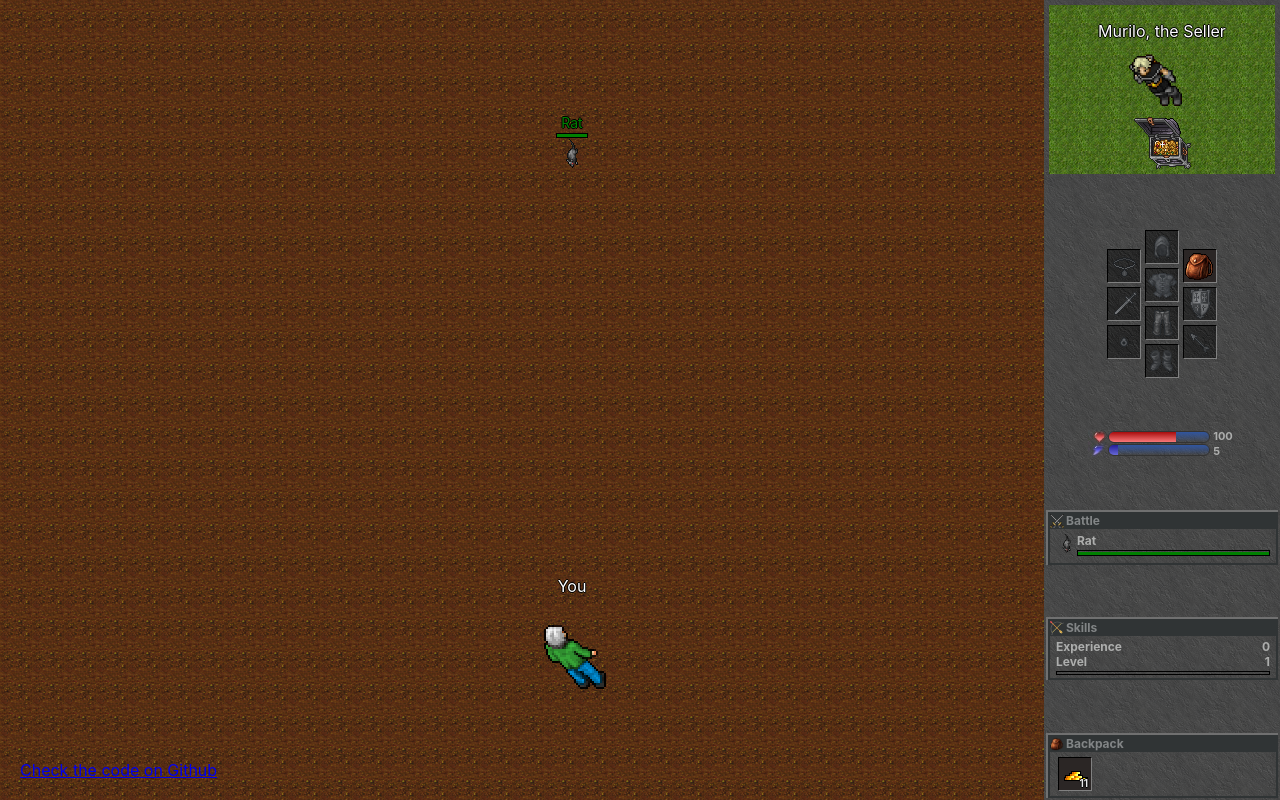
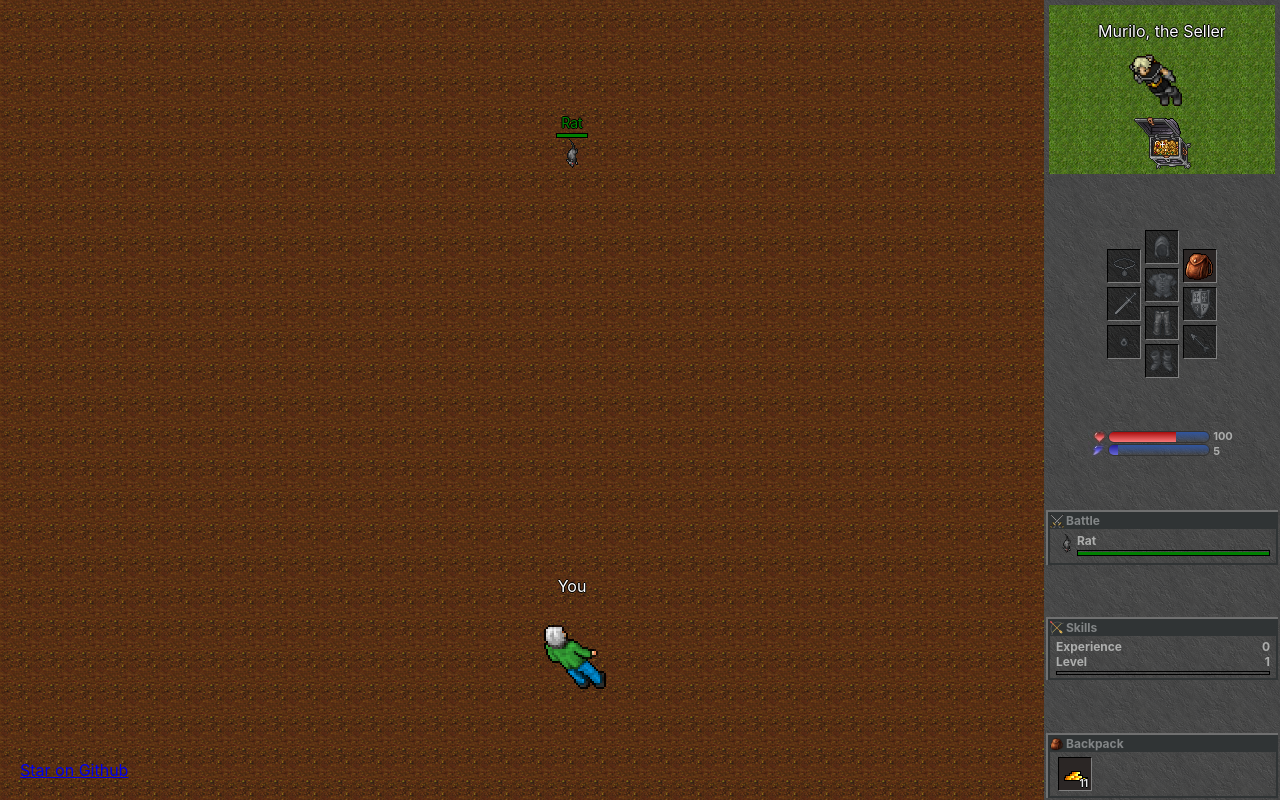
Before and after one commit to jeanbauer/tibia, a React (Create React App) app: page / in a window 1280 px wide. Built offline with nearby package versions, Linux system fonts and the light colour scheme.

Commit message:
Change github button :lipstick:

```diff
--- a/public/index.html
+++ b/public/index.html
@@ -18,5 +18,7 @@
       async
       src="//gc.zgo.at/count.js"
     ></script>
+
+    <script async defer src="https://buttons.github.io/buttons.js"></script>
   </body>
 </html>
--- a/src/components/github.js
+++ b/src/components/github.js
@@ -1,22 +1,24 @@
-import React from "react";
+import React from 'react'
 
 const Github = () => (
   <div
     style={{
-      position: "absolute",
-      left: "20px",
-      bottom: "20px"
+      position: 'absolute',
+      left: '20px',
+      bottom: '20px',
     }}
   >
     <a
-      class="github-button"
-      href="https://github.com/jeanbauer/tibia"
-      data-size="large"
-      aria-label="Check the code on Github on GitHub"
+      className='github-button'
+      href='https://github.com/jeanbauer/tibia'
+      data-size='large'
+      size='large'
+      data-icon='octicon-star'
+      aria-label='Star jeanbauer/tibia on GitHub'
     >
-      Check the code on Github
+      Star on Github
     </a>
   </div>
-);
+)
 
-export default Github;
+export default Github
```
